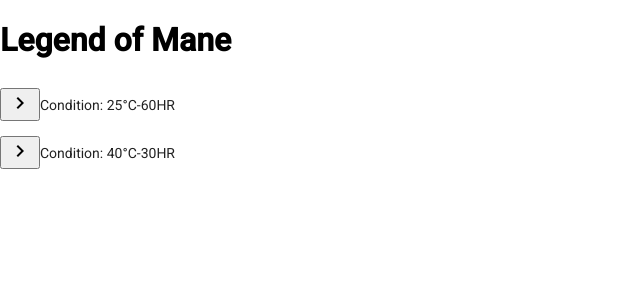
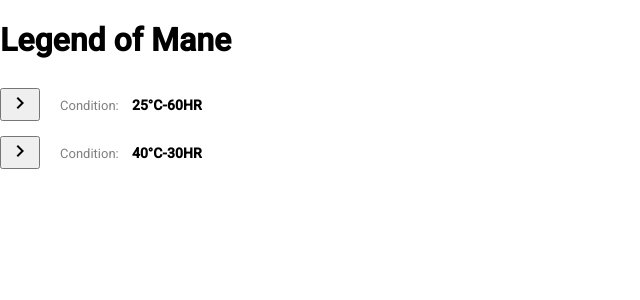
Before and after one commit to adriano-grimolizzi/legend-of-mana, an Angular app: page / in a window 1280 px wide. Shown: the top 300 px of the page, without its empty margins (0-640 px from the left). Built offline with nearby package versions, Linux system fonts and the light colour scheme.

Commit message:
add css to single element display

```diff
--- a/src/app/app.component.html
+++ b/src/app/app.component.html
@@ -3,3 +3,5 @@
 <app-tree-component></app-tree-component>
 
 <!-- <app-tree-checklist-example></app-tree-checklist-example> -->
+
+<!-- <app-tree-element [templateItem]="testTemplateItem"></app-tree-element> -->
--- a/src/app/app.component.ts
+++ b/src/app/app.component.ts
@@ -1,10 +1,17 @@
 import { Component } from '@angular/core';
+import { TemplateItem } from './model/TemplateItem';
 
 @Component({
   selector: 'app-root',
   templateUrl: './app.component.html',
-  styleUrls: ['./app.component.css']
+  styleUrls: ['./app.component.css'],
 })
 export class AppComponent {
+
+  testTemplateItem: TemplateItem = {
+    key: 'Condition',
+    value: '40 C-30 HR+'
+  }
+
   title = 'legend-of-mane';
 }
--- a/src/app/app.module.ts
+++ b/src/app/app.module.ts
@@ -8,12 +8,16 @@ import { TreeComponent } from './tree/tree.component';
 import { MatTreeModule } from '@angular/material/tree';
 import { MatIconModule } from '@angular/material/icon';
 import { TreeChecklistExampleComponent } from './tree-checklist-example/tree-checklist-example.component';
+import { TreeElementComponent } from './tree-element/tree-element.component';
+import { TreeElementListComponent } from './tree-element-list/tree-element-list.component';
 
 @NgModule({
   declarations: [
     AppComponent,
     TreeComponent,
     TreeChecklistExampleComponent,
+    TreeElementComponent,
+    TreeElementListComponent,
   ],
   imports: [
     BrowserModule,
--- /dev/null
+++ b/src/app/model/TemplateItem.ts
@@ -0,0 +1,4 @@
+export interface TemplateItem {
+  key: string;
+  value: string;
+}
--- /dev/null
+++ b/src/app/model/TreeNode.ts
@@ -0,0 +1,6 @@
+import { TemplateItem } from './TemplateItem';
+
+export interface TreeNode {
+  item: TemplateItem;
+  children?: TreeNode[];
+}
--- /dev/null
+++ b/src/app/tree-element-list/tree-element-list.component.html
@@ -0,0 +1 @@
+<p>tree-element-list works!</p>
--- /dev/null
+++ b/src/app/tree-element/tree-element.component.css
@@ -0,0 +1,18 @@
+/* .template-element-class {
+    border: 5px solid red;
+} */
+
+.key-class {
+    color: gray;
+    font-size: small;
+}
+
+.value-class {
+    color: black;
+    font-size: normal;
+    font-weight: bold;
+}
+
+span {
+    margin-left: 10px;
+}
--- /dev/null
+++ b/src/app/tree-element/tree-element.component.html
@@ -0,0 +1,8 @@
+<span *ngIf="templateItem" class="template-element-class">
+    <span class="key-class">
+        {{templateItem.key}}:
+    </span>
+    <span class="value-class">
+        {{templateItem.value}}
+    </span>
+</span>
--- a/src/app/tree/tree.component.html
+++ b/src/app/tree/tree.component.html
@@ -3,7 +3,7 @@
     <!-- There is inline padding applied to this node using styles.
       This padding value depends on the mat-icon-button width. -->
     <mat-tree-node *matTreeNodeDef="let node" matTreeNodeToggle>
-        {{node.item.key}}: {{node.item.value}}
+      <app-tree-element [templateItem]="node.item"></app-tree-element>
     </mat-tree-node>
     <!-- This is the tree node template for expandable nodes -->
     <mat-nested-tree-node *matTreeNodeDef="let node; when: hasChild">
@@ -14,7 +14,7 @@
               {{treeControl.isExpanded(node) ? 'expand_more' : 'chevron_right'}}
             </mat-icon>
           </button>
-          {{node.item.key}}: {{node.item.value}}
+          <app-tree-element [templateItem]="node.item"></app-tree-element>
         </div>
         <!-- There is inline padding applied to this div using styles.
             This padding value depends on the mat-icon-button width.  -->
```
Also changed, not shown: src/app/tree-element-list/tree-element-list.component.ts (added, +15 -0 lines), src/app/tree-element/tree-element.component.ts (added, +13 -0 lines), src/app/tree-element-list/tree-element-list.component.css (added), 2 other files (tests, documents, lock files or other folders).
